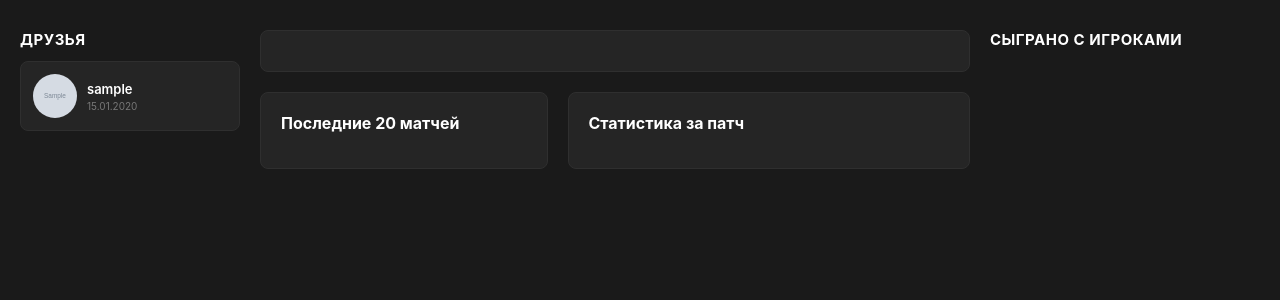
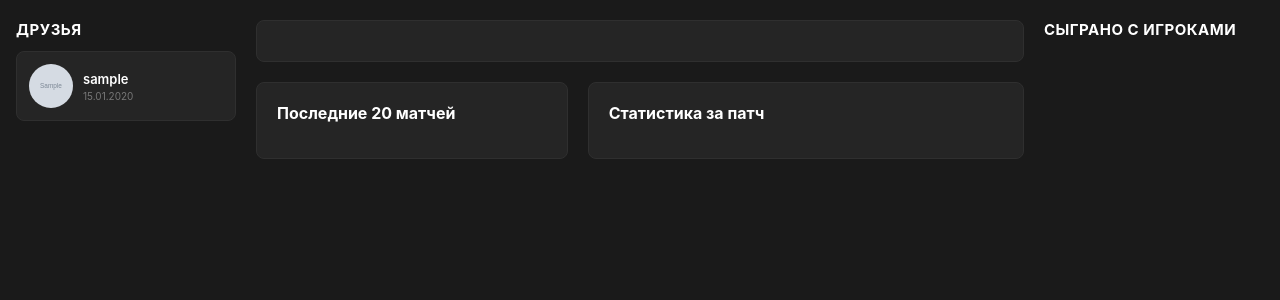
Before and after one commit to TRYPERX311/dota2stats, a FastAPI app: page / in a window 1280 px wide. Shown: the part 71-371 px from the top of the page. Run offline with FastAPI, Linux system fonts and the light colour scheme; tables that the repository leaves empty hold one stand-in row (values such as "Sample post"); grey boxes marked "Sample" are stand-in pictures.

Commit message:
Widen main container to reduce side padding

```diff
--- a/static/style.css
+++ b/static/style.css
@@ -42,9 +42,9 @@ h1 {
 }
 
 main {
-    max-width: 1400px;
-    margin: 30px auto;
-    padding: 0 20px;
+    max-width: 1920px;
+    margin: 20px auto;
+    padding: 0 16px;
 }
 
 .hidden {
@@ -76,7 +76,7 @@ h4 {
 /* === ОСНОВНАЯ СЕТКА: 3 КОЛОНКИ === */
 .player-layout {
     display: grid;
-    grid-template-columns: 220px 1fr 270px;
+    grid-template-columns: 220px 1fr 220px;
     gap: 20px;
     align-items: start;
 }
```
